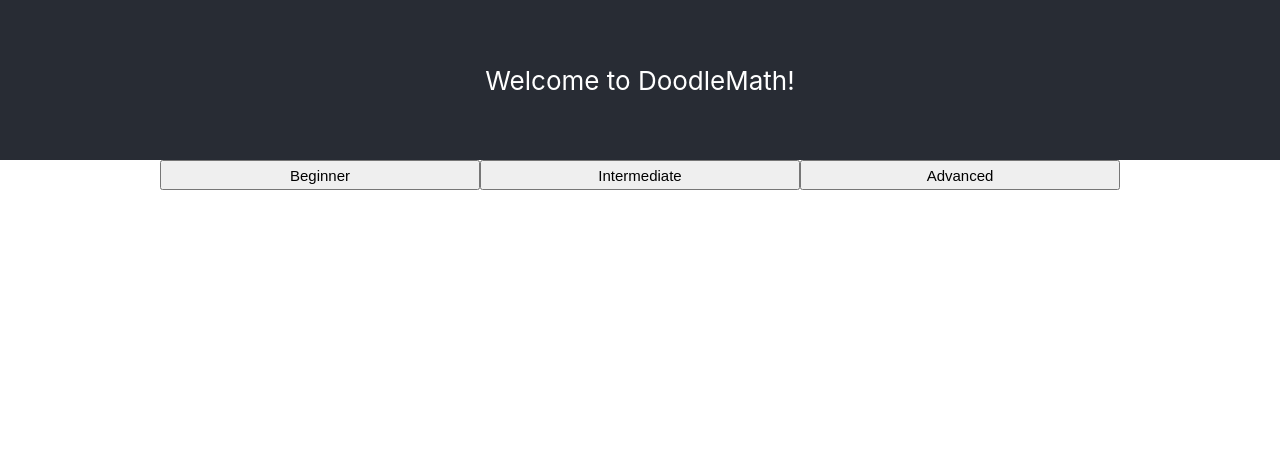
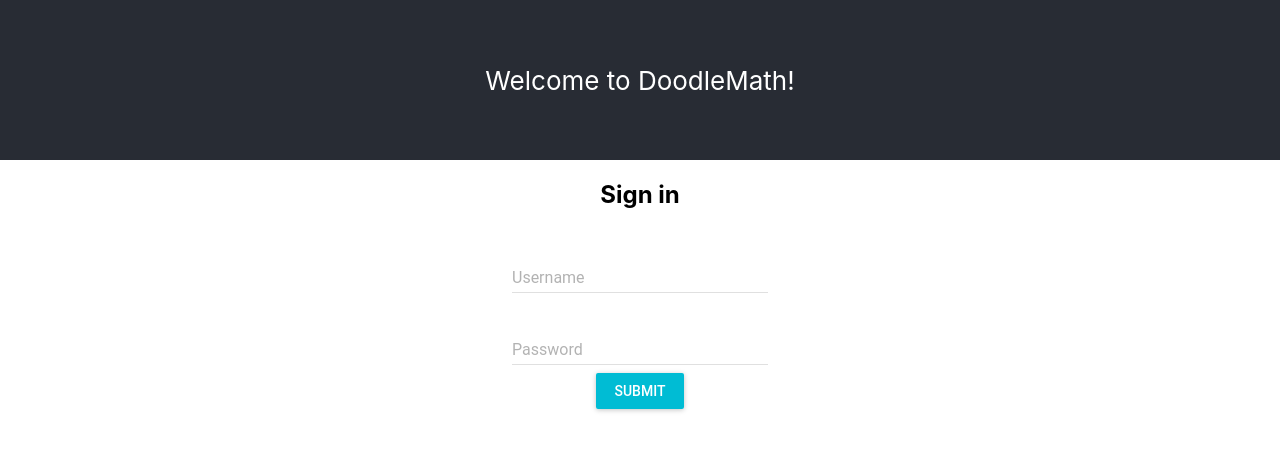
Before and after one commit to SER515ASUTEAM16/doodlemath, a React (Create React App) app: page / in a window 1280 px wide. Shown: the top 450 px of the page. Built offline with nearby package versions, Linux system fonts and the light colour scheme.

Commit message:
adds login controller

```diff
--- a/src/App.js
+++ b/src/App.js
@@ -1,39 +1,85 @@
-import React from 'react';
+import React, {useState} from 'react';
 import './App.css';
 import LowerGrade from "./blocks/LowerGrade";
 import HigherGrade from "./blocks/HigherGrade"
 import Advanced1 from "./blocks/Advanced1";
 import {Route, Link, BrowserRouter as Router} from 'react-router-dom'
+import MuiThemeProvider from 'material-ui/styles/MuiThemeProvider';
+import RaisedButton from 'material-ui/RaisedButton';
+import TextField from 'material-ui/TextField';
 
-
-
-
-function App() {
+function UserLogin() {
     return (
-        <div className="App">
-            <header className="App-header">
-                <p>Welcome to DoodleMath!</p>
-            </header>
+        <div>
             <Router>
                 <Route path="/grade1-5" component={LowerGrade}/>
                 <Route path="/grade9-12" component={HigherGrade}/>
                 <Route path="/Advanced1" component={Advanced1}/>
+            </Router>
+        </div>
+    )
+}
 
-                <Link to="/grade1-5">
-                   <button>Beginner</button>
-                </Link>
-                <Link to="/grade9-12">
-                    <button>Intermediate</button>
-                </Link>
-                <Link to="/Advanced1">
-                    <button>Advanced</button>
-                </Link>
-
-
-            </Router>
-
-        </div>
+function GustLogin(props) {
+    return (
+        <MuiThemeProvider>
+            <div>
+                <h2>Sign in</h2>
+                <TextField
+                    hintText="Enter your Username"
+                    floatingLabelText="Username"
+                />
+                <br/>
+                <TextField
+                    type="password"
+                    hintText="Enter your Password"
+                    floatingLabelText="Password"
+                />
+                <br/>
+                <RaisedButton label="Submit" primary={true} onClick={props.onClick}/>
+            </div>
+        </MuiThemeProvider>
     );
 }
 
-export default App;
+class LoginControl extends React.Component {
+    constructor(props) {
+        super(props);
+        this.handleLoginClick = this.handleLoginClick.bind(this);
+        this.handleLogoutClick = this.handleLogoutClick.bind(this);
+        this.state = {isLoggedIn: false};
+    }
+
+    handleLoginClick() {
+        this.setState({isLoggedIn: true});
+    }
+
+    handleLogoutClick() {
+        this.setState({isLoggedIn: false});
+    }
+
+    render() {
+        if (this.state.isLoggedIn == false) {
+            return (
+                <div className="App">
+                    <header className="App-header">
+                        <p>Welcome to DoodleMath!</p>
+                    </header>
+                    <GustLogin onClick={this.handleLoginClick}/>
+                </div>
+            );
+        } else {
+            return (
+                <div className="App">
+                    <header className="App-header">
+                        <p>Welcome to DoodleMath!</p>
+                    </header>
+                    <UserLogin/>
+                </div>
+            );
+        }
+    }
+}
+
+
+export default LoginControl;
--- a/src/index.js
+++ b/src/index.js
@@ -1,10 +1,10 @@
  import React from 'react';
 import ReactDOM from 'react-dom';
 import './index.css';
-import App from './App';
+import LoginControl from './App';
 import * as serviceWorker from './serviceWorker';
 
-ReactDOM.render(<App />, document.getElementById('root'));
+ReactDOM.render(<LoginControl />, document.getElementById('root'));
 
 // If you want your app to work  offline and load faster, you can change
 // unregister() to register() below. Note this comes with some pitfalls.
```
